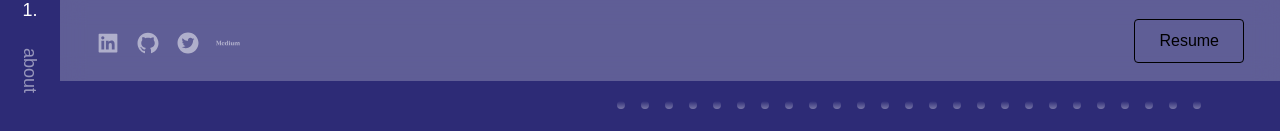
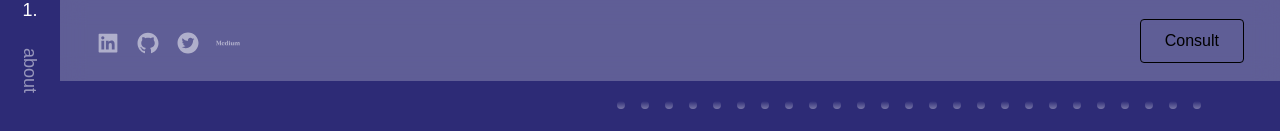
Before and after one commit to ngoiyaeric/ngoiyaeric.github.io, a Next.js app: page / in a window 1280 px wide. Shown: the top 131 px of the page. Built offline with nearby package versions, Linux system fonts and the light colour scheme; a web font is replaced by a local one.

Commit message:
Update Heading.tsx

```diff
--- a/components/nav/Heading.tsx
+++ b/components/nav/Heading.tsx
@@ -7,9 +7,9 @@ export const Heading = () => {
     <header className={styles.heading}>
       <MyLinks />
       <OutlineButton
-        onClick={() => window.open("")}
+        onClick={() => window.open("https://topmate.io/ereqdesign")}
       >
-        Resume
+        Consult
       </OutlineButton>
     </header>
   );
```
